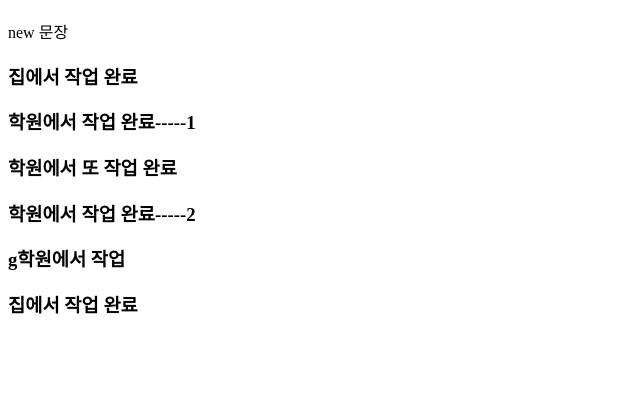
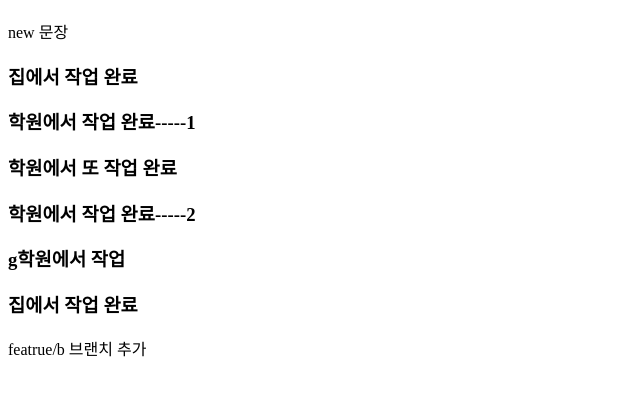
Before and after one commit to myongmyongzzi/git-tset-251016-new, a plain HTML site: page gittest/index.html in a window 1280 px wide. Shown: the part 61-456 px from the top of the page, without its empty margins (0-640 px from the left). Drawn offline with Linux system fonts and the light colour scheme.

Commit message:
featrue/b

```diff
--- a/gittest/index.html
+++ b/gittest/index.html
@@ -15,5 +15,6 @@
    <h3> 학원에서 작업 완료-----2 </h3>
 <h3>g학원에서 작업 </h3>
 <h3>집에서 작업 완료 </h3>
+<p>featrue/b 브랜치 추가 </p>
 </body>
 </html>
```
